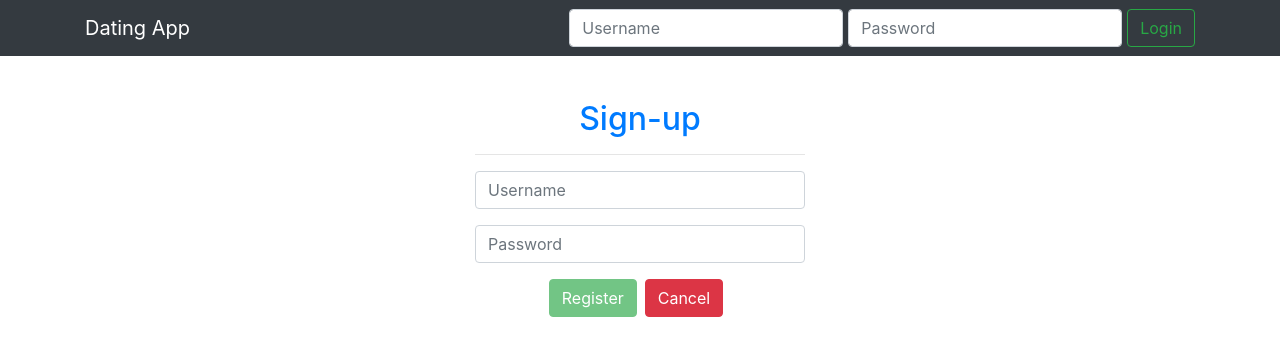
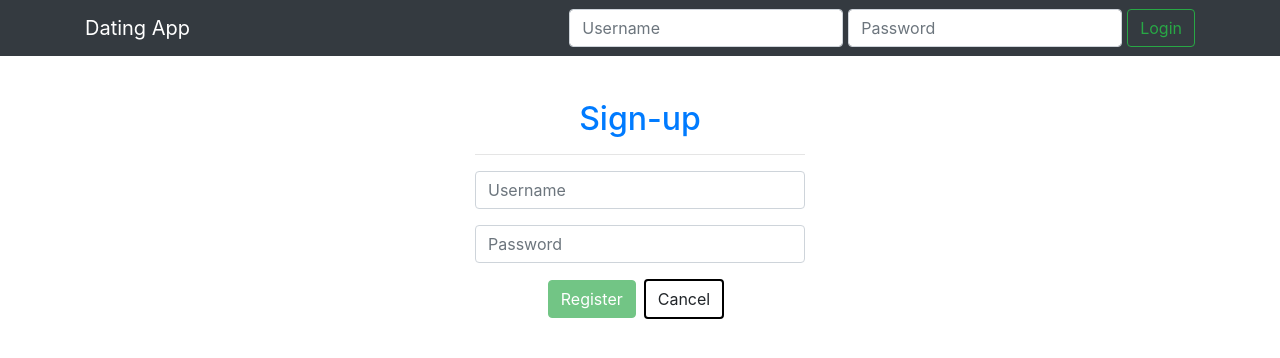
Before and after one commit to JRUmaras/DatingApp, an Angular app in the folder client/: page / in a window 1280 px wide. Both pictures are taken after a click on the button "Register". Shown: the top 358 px of the page. Built offline with nearby package versions, Linux system fonts and the light colour scheme.

Commit message:
Added toastr for error notifications.

```diff
--- a/client/src/app/nav/nav.component.ts
+++ b/client/src/app/nav/nav.component.ts
@@ -2,7 +2,7 @@ import { Component, OnInit, ViewChild } from '@angular/core';
 import { NgForm } from '@angular/forms';
 import { Router } from '@angular/router';
 
-//import { ToastrService } from 'ngx-toastr';
+import { ToastrService } from 'ngx-toastr';
 
 import { AccountService } from '../_services/account.service';
 
@@ -16,8 +16,8 @@ export class NavComponent implements OnInit {
 
   @ViewChild('loginForm') loginForm: NgForm;
 
-  //constructor(public accountService: AccountService, private router: Router, private toastrService: ToastrService) { }
-  constructor(public accountService: AccountService, private router: Router) { }
+  constructor(public accountService: AccountService, private router: Router, private toastrService: ToastrService) { }
+  //constructor(public accountService: AccountService, private router: Router) { }
 
   ngOnInit(): void {
   }
@@ -27,7 +27,7 @@ export class NavComponent implements OnInit {
       this.router.navigate(['/members']);
     }, error => {
       console.log(error);
-      //this.toastrService.error(error.error);
+      this.toastrService.error(error.error);
     }, () => {
       this.loginForm.resetForm();
     });
--- a/client/src/app/register/register.component.html
+++ b/client/src/app/register/register.component.html
@@ -9,6 +9,6 @@
     </div>
     <div class="form-group text-center">
         <button class="btn btn-success mr-2" type="submit" [disabled]="!registerForm.valid">Register</button>
-        <button class="btn btn-danger mr-2" type="button" (click)="onCancelButtonClicked()">Cancel</button>
+        <button class="btn btn-default mr-2" type="button" (click)="onCancelButtonClicked()" style="border: 2px solid black;">Cancel</button>
     </div>
 </form>
--- a/client/src/app/register/register.component.ts
+++ b/client/src/app/register/register.component.ts
@@ -1,4 +1,7 @@
 import { Component, Input, OnInit, Output, EventEmitter } from '@angular/core';
+
+import { ToastrService } from 'ngx-toastr';
+
 import { AccountService } from '../_services/account.service';
 
 @Component({
@@ -11,7 +14,7 @@ export class RegisterComponent implements OnInit {
 
   model: any = {}
 
-  constructor(private accountService: AccountService) { }
+  constructor(private accountService: AccountService, private toastrService: ToastrService) { }
 
   ngOnInit(): void {
   }
@@ -20,6 +23,9 @@ export class RegisterComponent implements OnInit {
     this.accountService.register(this.model).subscribe(response => {
       console.log(response);
       this.cancelRegistration.emit(false);;
+    }, error => {
+      console.log(error);
+      this.toastrService.error(error.error)
     });
   }
 
```
